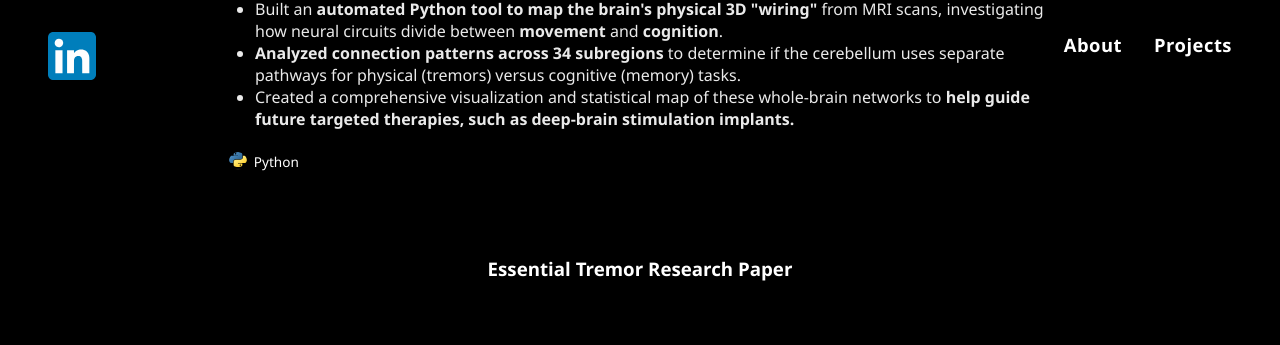
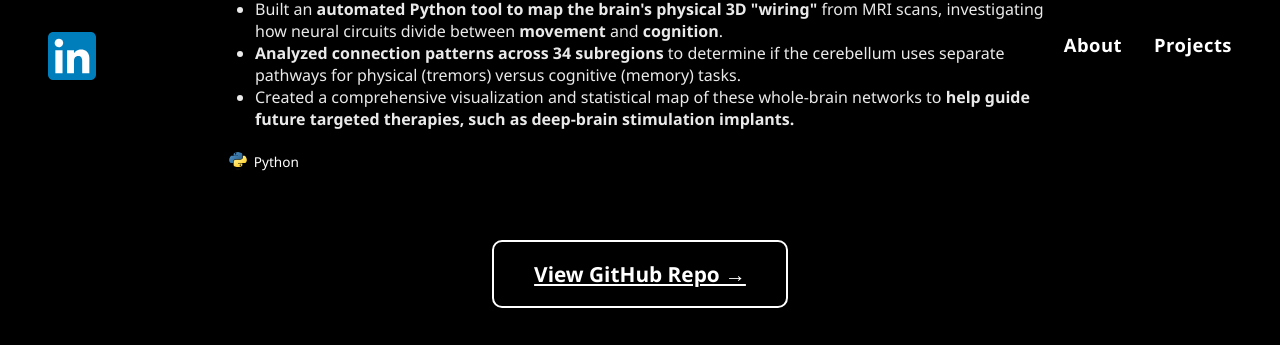
Before and after one commit to sajjy/sajan_patel_duke_bme, a Jekyll site: the page built from projects/essential_tremor.html, in a window 1280 px wide and 900 px high, scrolled down 1038 px, cut to the strip 0-345 px from the top of the window. Built offline with Jekyll 4.4.1, drawn with Linux system fonts in a browser that asks for light colours.

Commit message:
Add link to Github repo for Essential Tremor

```diff
--- a/projects/essential_tremor.html
+++ b/projects/essential_tremor.html
@@ -57,6 +57,10 @@ title: Brain Connectivity Mapping for Essential Tremor
         </div>
       </div>
 
+      <a href="https://github.com/sajjy/auto_brain_connectivity" class="btn" target="_blank" style="margin-top: 1rem;">
+        View GitHub Repo →
+      </a>
+
       <h3 style="margin-top: 2rem; width: 100%;">Essential Tremor Research Paper</h3>
 
       <div class="pdf-container">
```
